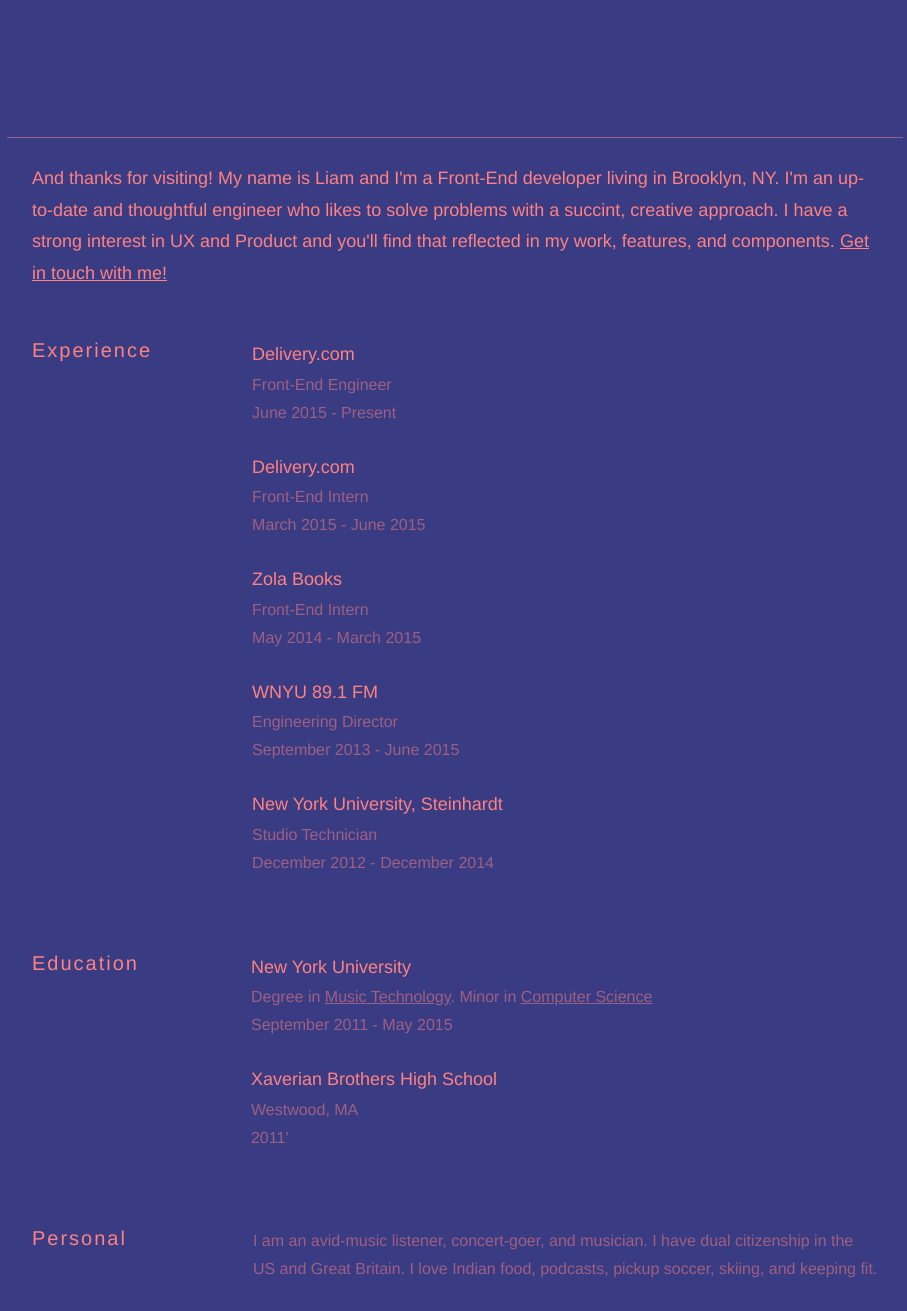
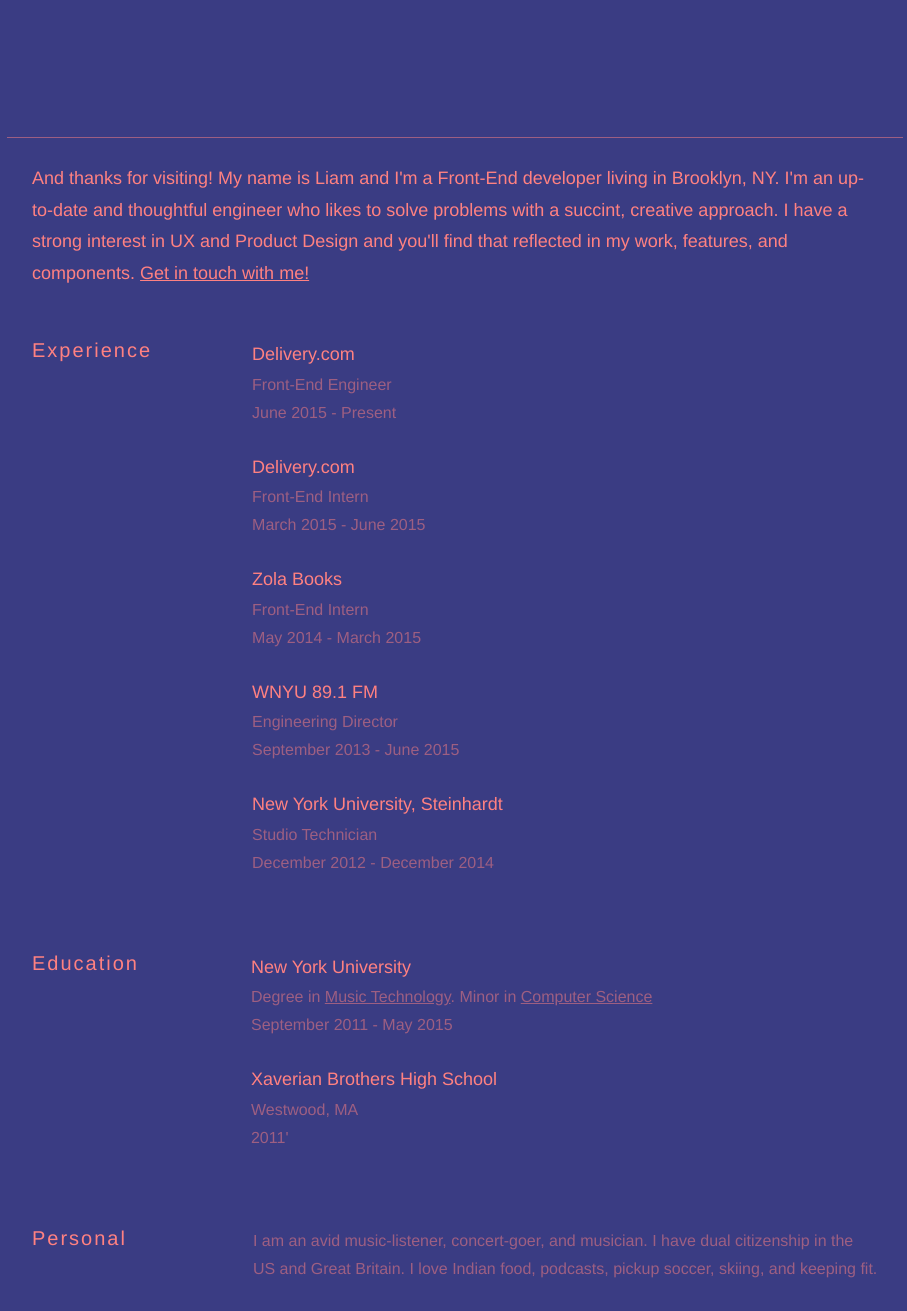
Before and after one commit to liamMellor/portfolio, a website: page about.html in a window 1280 px wide. Shown: the part 380-1691 px from the top of the page, without its empty margins (185-1092 px from the left). Drawn offline with nearby package versions, Linux system fonts and the light colour scheme; files that its build step writes are made by us from their sources.

Commit message:
updated some words on about page.

```diff
--- a/about.html
+++ b/about.html
@@ -29,7 +29,7 @@
 				<div class="about__description">
 					And thanks for visiting! My name is Liam and I'm a Front-End developer living in Brooklyn, NY.
 					I'm an up-to-date and thoughtful engineer who likes to solve problems with a succint, creative approach.
-					I have a strong interest in UX and Product and you'll find that reflected in my work, features, and components.
+					I have a strong interest in UX and Product Design and you'll find that reflected in my work, features, and components.
 					<a class="about__email" href="mailto:liam.r.mellor@gmail.com?Subject=Hello">Get in touch with me!</a>
 				</div>
 				<div class="about__experience">
@@ -85,7 +85,7 @@
 					<div class="about__personal__text">
 						<div class="about__personal__item">
 							<div class="about__personal__2">
-								I am an avid-music listener, concert-goer, and musician.
+								I am an avid music-listener, concert-goer, and musician.
 								I have dual citizenship in the US and Great Britain.
 								I love Indian food, podcasts, pickup soccer, skiing, and keeping fit.
 							</div>
```
